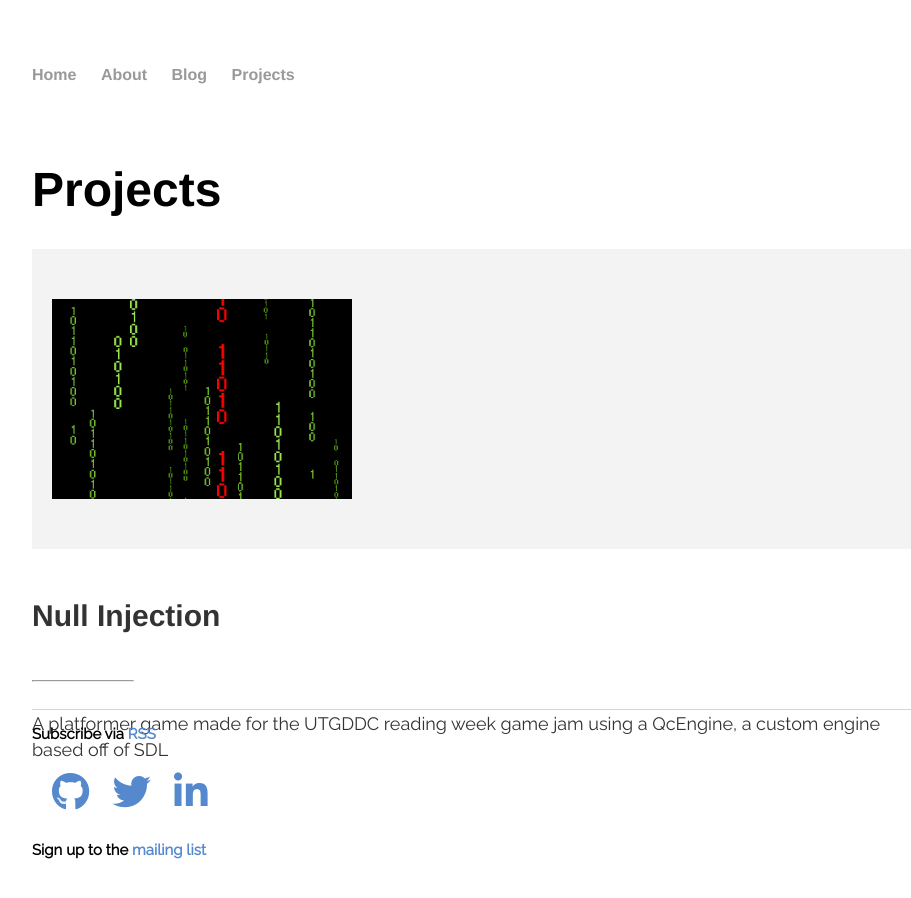
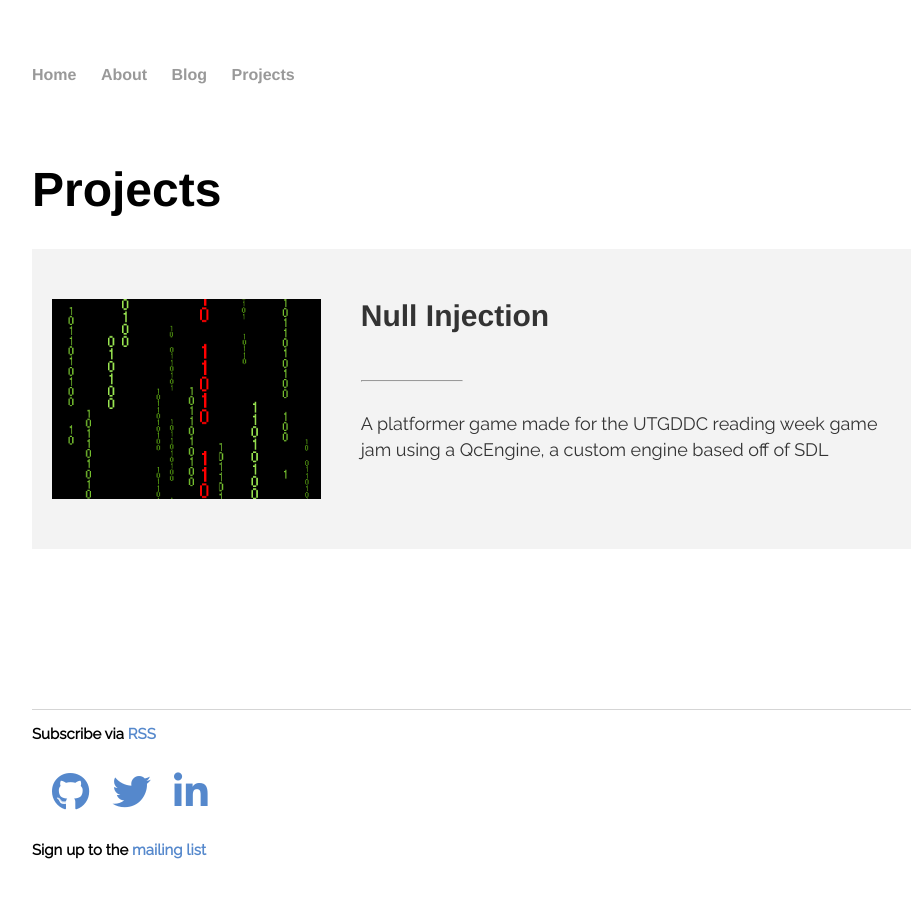
Before and after one commit to ianw3214/ianw3214.github.io, a Jekyll site: the page built from projects/index.html, in a window 1280 px wide. Shown: the whole page, without its empty margins (160-1071 px from the left). Built offline with Jekyll 4.4.1, drawn with Linux system fonts in a browser that asks for light colours; nearby versions of some CDN libraries; a script that is not in the unit is left out.

Commit message:
Try to fix by fixing width of project description

```diff
--- a/css/main.css
+++ b/css/main.css
@@ -108,6 +108,8 @@ time {
     margin-right: 40px;
     width: 300px;
     float: left;
+    /* Maximum sizes to make sure everything works properly */
+    max-width: 30%;
 }
 
 .postList {
@@ -123,7 +125,8 @@ time {
 }
 
 .projectDetails {
-    float: right;
+    display: inline-block;
+    width: 60%;
 }
 
 .projectTitle {
```
